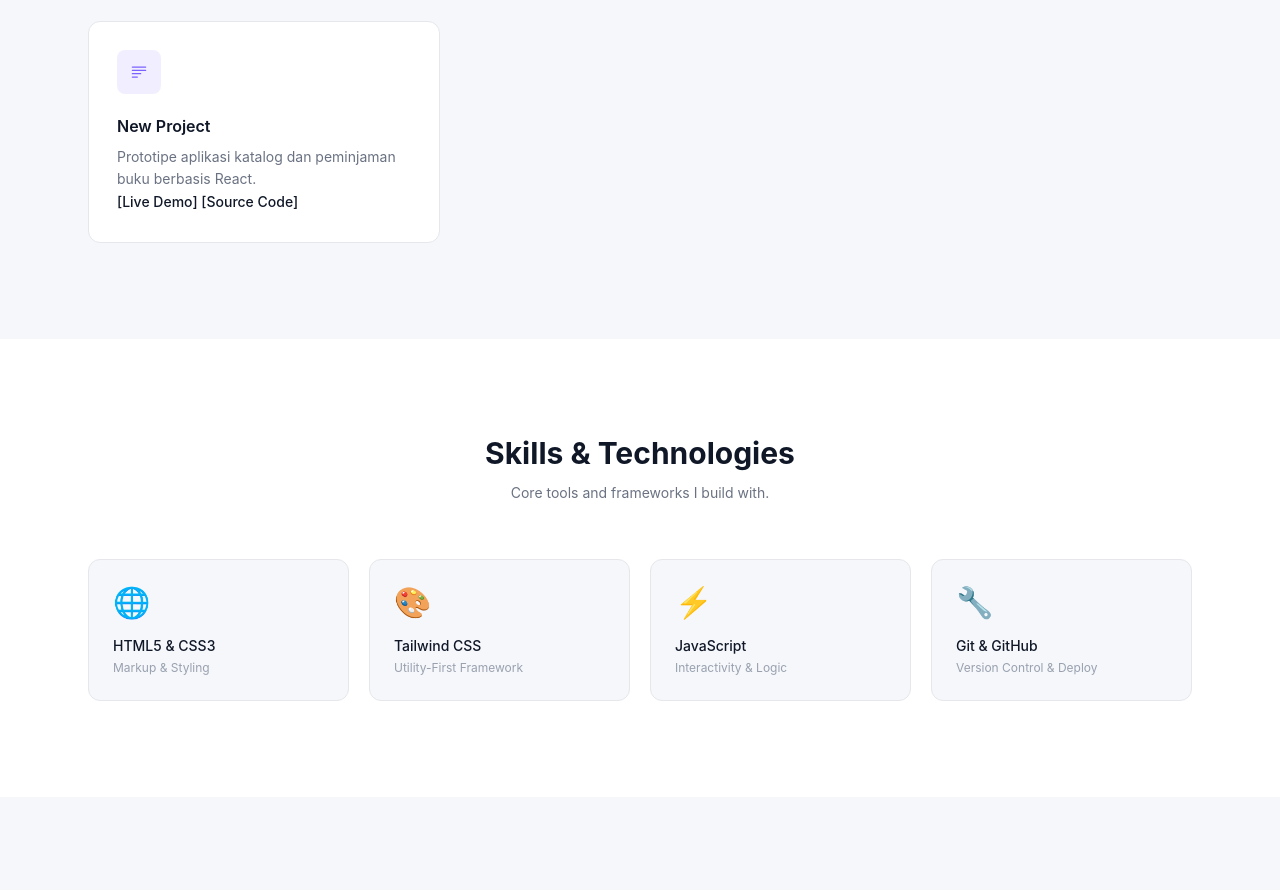
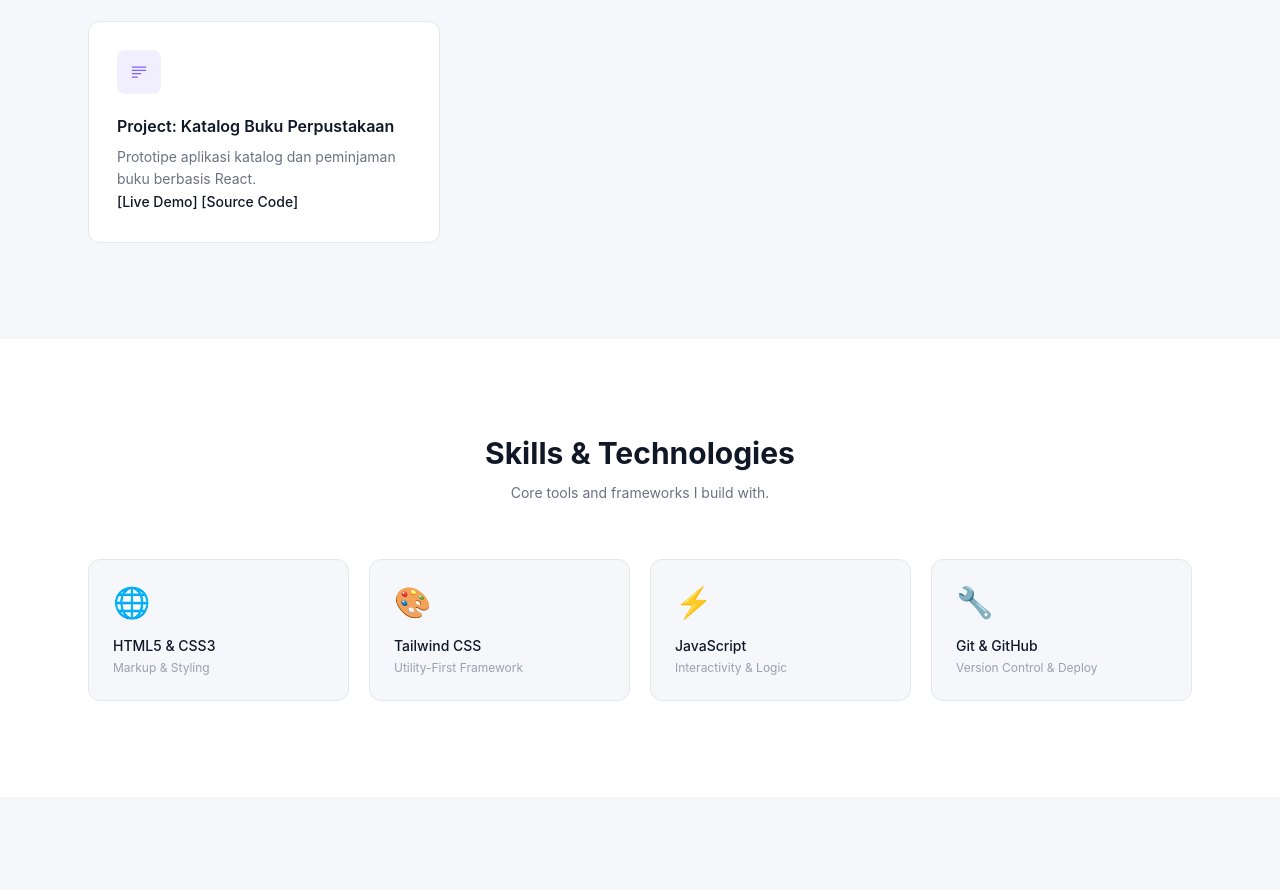
Before and after one commit to hannyprasetya976-maker/portofolio_1, a website: page index.html in a window 1280 px wide. Shown: the part 1294-2184 px from the top of the page. Drawn offline with Linux system fonts and the light colour scheme.

Commit message:
Update index.html

```diff
--- a/index.html
+++ b/index.html
@@ -186,7 +186,7 @@
               <path stroke-linecap="round" d="M4 6h16M4 10h16M4 14h10M4 18h6"/>
             </svg>
           </div>
-          <h3 class="text-gray-900 font-semibold mb-2">New Project</h3>
+          <h3 class="text-gray-900 font-semibold mb-2">Project: Katalog Buku Perpustakaan</h3>
           <p class="text-gray-500 text-sm leading-relaxed">
             Prototipe aplikasi katalog dan peminjaman buku berbasis React. <br>
             <a href="https://katalog-buku-six.vercel.app/" class="text-gray-900 text-sm font-medium hover:text-[#0066FF] transition-colors break-all">
```
